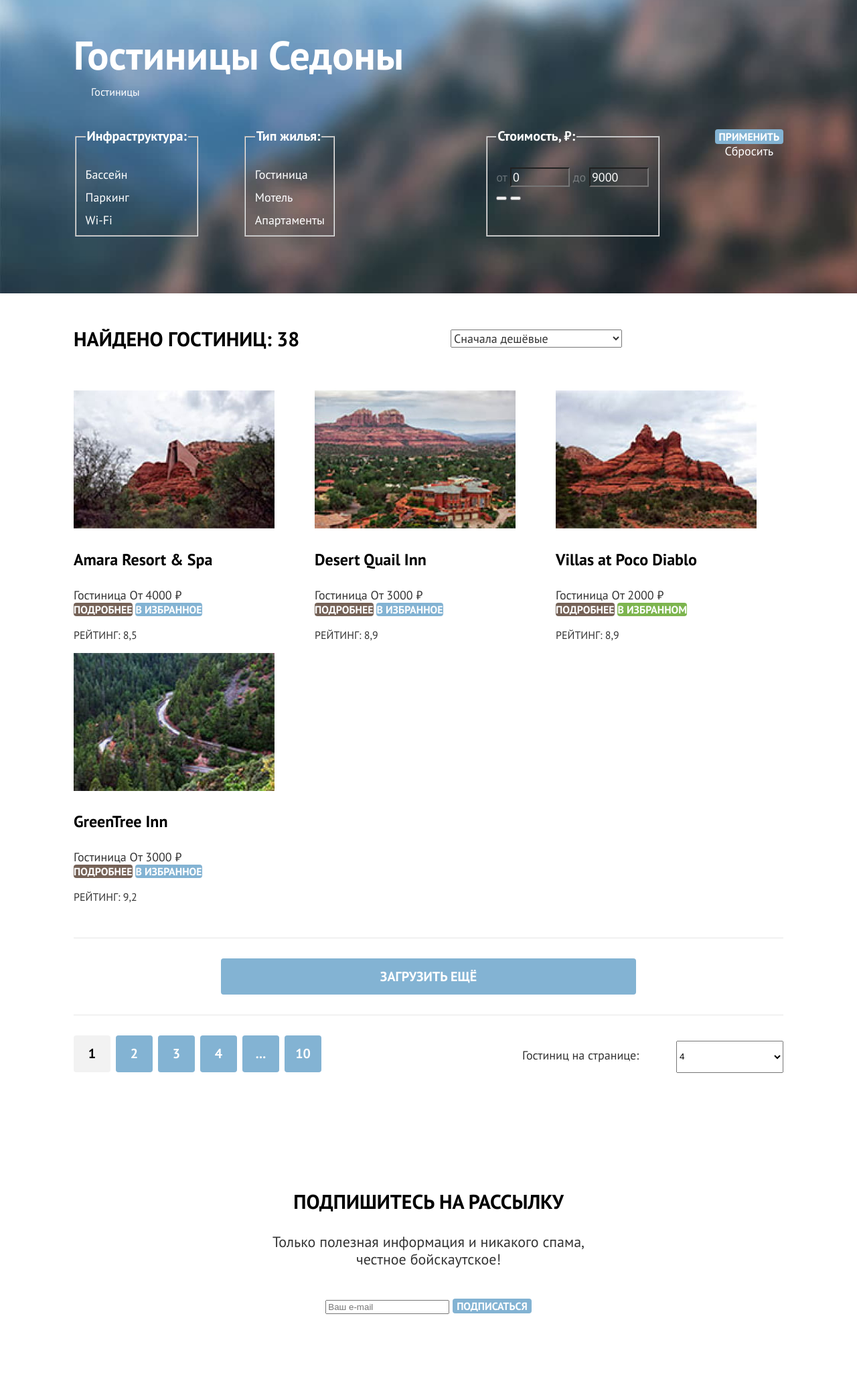
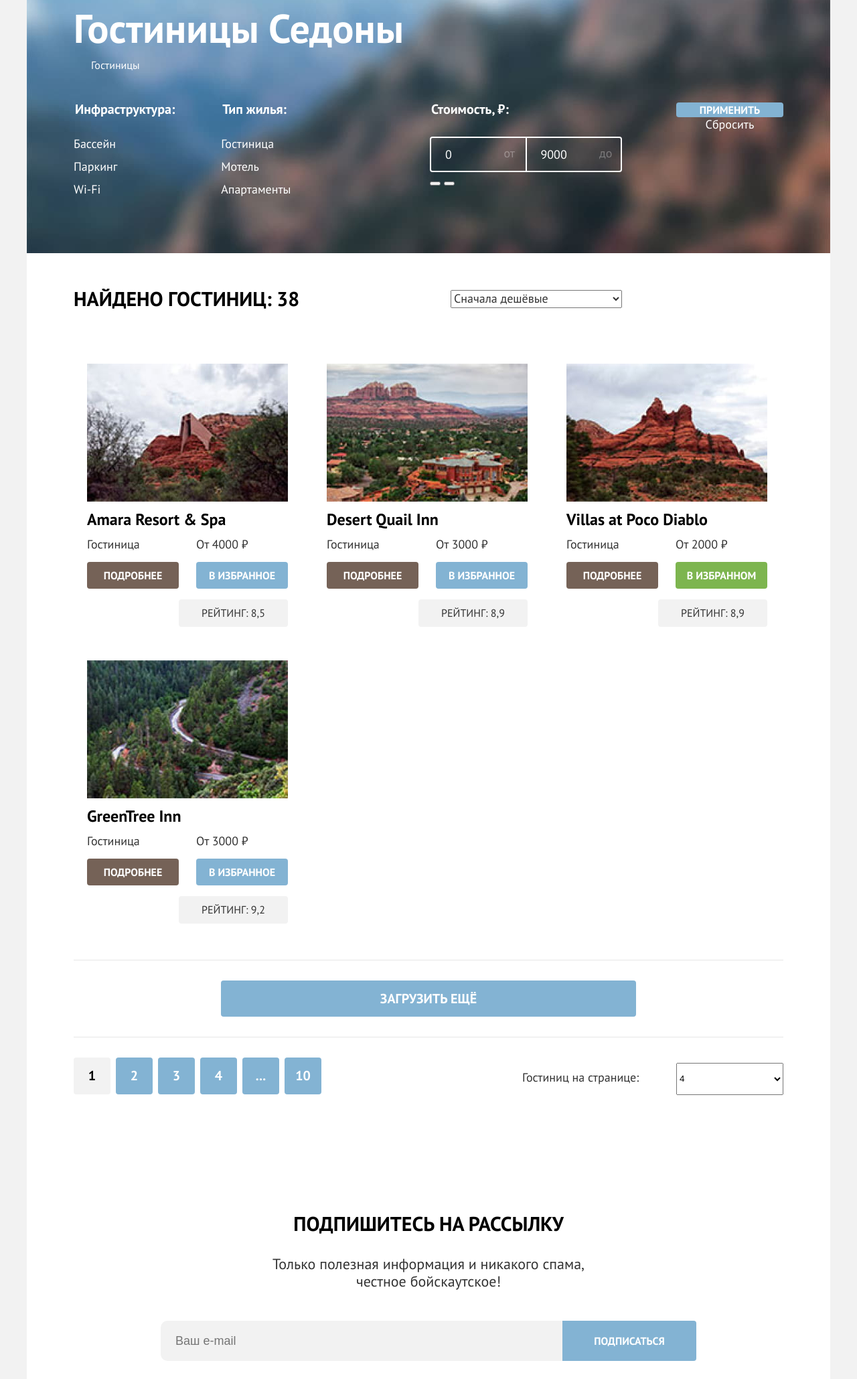
Before and after one commit to Vodopotam/sedona, a plain HTML site: page catalog.html in a window 1280 px wide. Shown: the part 95-2154 px from the top of the page at 67% size. Drawn offline with Linux system fonts and the light colour scheme.

Commit message:
small grids for components done

```diff
--- a/catalog.html
+++ b/catalog.html
@@ -6,12 +6,12 @@
     <title>Каталог гостиниц Седоны</title>
     <link rel="stylesheet" href="styles/styles.css" />
   </head>
-  <body>
+  <body class="page">
     <header class="page-header">
       <nav class="navigation">
         <a class="logo" href="index.html"
           ><img
-            class="logo"
+            class="logo-img"
             src="img/logo.svg"
             width="139"
             height="70"
@@ -155,15 +155,14 @@
                 </ul>
               </fieldset>
 
-              <fieldset class="catalog-filter-group">
+              <fieldset class="catalog-filter-group catalog-filter-group-price">
                 <legend class="catalog-filter-group-title">
                   Стоимость, ₽:
                 </legend>
 
                 <div class="filter-range">
-                  <label class="filter-range-label" for="filter-range-min">
-                    от </label
-                  ><input
+                  <label class="filter-range-label">
+                    <input
                       class="catalog-filter-input"
                       type="number"
                       name="min-price"
@@ -171,11 +170,10 @@
                       min="0"
                       max="10000"
                       step="100"
-                    id="filter-range-min"
-                  />
-                  <label class="filter-range-label" for="filter-range-max">
-                    до </label
-                  ><input
+                    /><span class="filter-range-text">от</span></label
+                  >
+                  <label class="filter-range-label">
+                    <input
                       class="catalog-filter-input"
                       type="number"
                       name="max-price"
@@ -183,8 +181,8 @@
                       min="0"
                       max="10000"
                       step="100"
-                    id="filter-range-max"
-                  />
+                    /><span class="filter-range-text">до</span></label
+                  >
 
                   <div class="filter-range-slider">
                     <div class="slider-bar">
@@ -259,7 +257,6 @@
 
           <ul class="product-list">
             <li class="product-card">
-              <a class="product-card-link" href="#">
               <img
                 class="product-card-image"
                 src="img/hotels/hotel-1.jpg"
@@ -268,27 +265,19 @@
                 alt="Вид из окна гостиницы Amara Resort & Spa"
               />
               <h4 class="product-card-title">Amara Resort & Spa</h4>
-              </a>
-              <div class="product-card-row">
               <span class="product-card-type">Гостиница</span>
               <span class="product-card-price">От 4000 ₽</span>
-              </div>
-              <div class="product-card-row">
               <a class="product-card-button button" href="#">Подробнее</a>
               <a class="product-card-button button-blue button" href="#"
                 >В избранное</a
               >
-              </div>
-              <div class="product-card-row">
               <p class="product-card-stars">
                 <span class="visually-hidden">4 звезды</span>
               </p>
               <p class="product-card-rating">Рейтинг: 8,5</p>
-              </div>
             </li>
 
             <li class="product-card">
-              <a class="product-card-link" href="#">
               <img
                 class="product-card-image"
                 src="img/hotels/hotel-2.jpg"
@@ -297,27 +286,19 @@
                 alt="Вид из окна гостиницы Desert Quail Inn"
               />
               <h4 class="product-card-title">Desert Quail Inn</h4>
-              </a>
-              <div class="product-card-row">
               <span class="product-card-type">Гостиница</span>
               <span class="product-card-price">От 3000 ₽</span>
-              </div>
-              <div class="product-card-row">
               <a class="product-card-button button" href="#">Подробнее</a>
               <a class="product-card-button button-blue button" href="#"
                 >В избранное</a
               >
-              </div>
-              <div class="product-card-row">
               <p class="product-card-stars">
                 <span class="visually-hidden">3 звезды</span>
               </p>
               <p class="product-card-rating">Рейтинг: 8,9</p>
-              </div>
             </li>
 
             <li class="product-card">
-              <a class="product-card-link" href="#">
               <img
                 class="product-card-image"
                 src="img/hotels/hotel-3.jpg"
@@ -326,29 +307,21 @@
                 alt="Вид из окна гостиницы Villas at Poco Diablo"
               />
               <h4 class="product-card-title">Villas at Poco Diablo</h4>
-              </a>
-              <div class="product-card-row">
               <span class="product-card-type">Гостиница</span>
               <span class="product-card-price">От 2000 ₽</span>
-              </div>
-              <div class="product-card-row">
               <a class="product-card-button button" href="#">Подробнее</a>
               <a
-                  class="product-card-button product-card-button--favourite button"
+                class="product-card-button button-blue product-card-button--favourite button"
                 href="#"
                 >В избранном</a
               >
-              </div>
-              <div class="product-card-row">
               <p class="product-card-stars">
                 <span class="visually-hidden">2 звезды</span>
               </p>
               <p class="product-card-rating">Рейтинг: 8,9</p>
-              </div>
             </li>
 
             <li class="product-card">
-              <a class="product-card-link" href="#">
               <img
                 class="product-card-image"
                 src="img/hotels/hotel-4.jpg"
@@ -357,23 +330,16 @@
                 alt="Вид из окна гостиницы GreenTree Inn"
               />
               <h4 class="product-card-title">GreenTree Inn</h4>
-              </a>
-              <div class="product-card-row">
               <span class="product-card-type">Гостиница</span>
               <span class="product-card-price">От 3000 ₽</span>
-              </div>
-              <div class="product-card-row">
               <a class="product-card-button button" href="#">Подробнее</a>
               <a class="product-card-button button-blue button" href="#"
                 >В избранное</a
               >
-              </div>
-              <div class="product-card-row">
               <p class="product-card-stars">
                 <span class="visually-hidden">2 звезды</span>
               </p>
               <p class="product-card-rating">Рейтинг: 9,2</p>
-              </div>
             </li>
           </ul>
 
@@ -444,7 +410,11 @@
           >
             <label
               ><span class="visually-hidden">Ваш e-mail</span
-              ><input type="email" name="email" placeholder="Ваш e-mail"
+              ><input
+                class="subscription-input"
+                type="email"
+                name="email"
+                placeholder="Ваш e-mail"
             /></label>
 
             <button class="button button-blue">Подписаться</button>
@@ -457,51 +427,6 @@
       <div class="page-footer-container">
         <section class="social-links">
           <ul class="social-list">
-            <li class="social-list-item">
-              <a class="social-link" href=""
-                ><span class="visually-hidden">twitter</span></a
-              >
-            </li>
-            <li class="social-list-item">
-              <a class="social-link" href=""
-                ><span class="visually-hidden">facebook</span></a
-              >
-            </li>
-            <li class="social-list-item">
-              <a class="social-link" href=""
-                ><span class="visually-hidden">youtube</span></a
-              >
-            </li>
-            <li class="social-list-item">
-              <a class="social-link" href=""
-                ><span class="visually-hidden">twitter</span></a
-              >
-            </li>
-            <li class="social-list-item">
-              <a class="social-link" href=""
-                ><span class="visually-hidden">facebook</span></a
-              >
-            </li>
-            <li class="social-list-item">
-              <a class="social-link" href=""
-                ><span class="visually-hidden">youtube</span></a
-              >
-            </li>
-            <li class="social-list-item">
-              <a class="social-link" href=""
-                ><span class="visually-hidden">twitter</span></a
-              >
-            </li>
-            <li class="social-list-item">
-              <a class="social-link" href=""
-                ><span class="visually-hidden">facebook</span></a
-              >
-            </li>
-            <li class="social-list-item">
-              <a class="social-link" href=""
-                ><span class="visually-hidden">youtube</span></a
-              >
-            </li>
             <li class="social-list-item">
               <a class="social-link" href=""
                 ><span class="visually-hidden">twitter</span></a
--- a/styles/styles.css
+++ b/styles/styles.css
@@ -16,11 +16,13 @@
 
 html {
   height: 100%;
+  background-color: #f2f2f2;
 }
 
-body {
+.page {
+  width: 1200px;
   min-height: 100%;
-  margin: 0;
+  margin: 0 auto;
   display: flex;
   flex-direction: column;
   font-family: "PT Sans", sans-serif;
@@ -81,6 +83,8 @@ button[type="reset"] {
 .logo {
   width: 140px;
   margin-right: 30px;
+  margin-bottom: -13px;
+  z-index: 1;
 }
 
 .navigation-list {
@@ -150,6 +154,19 @@ button[type="reset"] {
   background-repeat: no-repeat;
   background-size: 100% auto;
   min-height: 485px;
+  display: flex;
+  justify-content: center;
+}
+
+.main-promo::after {
+  content: "";
+  background-image: url("../img/main-text.svg");
+  background-repeat: no-repeat;
+  background-size: 100%;
+  width: 458px;
+  height: 352px;
+  display: block;
+  margin-top: 51px;
 }
 
 .page-main {
@@ -183,24 +200,24 @@ button[type="reset"] {
   margin-bottom: 17px;
 }
 
-.advantages-list-container {
-  width: 1200px;
-  margin: 0 auto;
-}
-
 .advantages-item-large-container {
   width: 100%;
   display: flex;
 }
 
 .advantages-list {
-  margin: 0;
+  display: grid;
+  grid-template-columns: repeat(3, 1fr);
   padding: 0;
   list-style-type: none;
-  display: flex;
-  flex-wrap: wrap;
   background-color: #fff;
   text-align: center;
+}
+
+.advantages-list-inner {
+  grid-column: 1/-1;
+  /* display: grid;
+  grid-template-columns: repeat(3, 400px); */
 }
 
 .advantages-item {
@@ -212,19 +229,29 @@ button[type="reset"] {
 .advantages-item-large {
   margin: 0;
   padding: 0;
-  display: flex;
-  flex-wrap: wrap;
+  display: grid;
+  grid-template-columns: repeat(3, 1fr);
+  grid-column: 1/-1;
   width: 100%;
   color: #333333;
   background-color: #83b3d3;
 }
 
+.advantages-item-large:nth-child(2) .advantages-item-img {
+  order: -1;
+}
+
+.advantages-item-img {
+  grid-column: span 2;
+  width: 100%;
+  object-fit: cover;
+}
+
 .advantages-item-large-info {
   padding: 97px 90px 87px;
-  width: 400px;
-  display: flex;
+  /* display: flex;
   flex-direction: column;
-  justify-content: center;
+  justify-content: center; */
 }
 
 .advantages-item:not(.advantages-item-large):nth-child(odd) {
@@ -305,13 +332,19 @@ button[type="reset"] {
   background-image: url("../img/subscribe_bg.jpg");
   background-repeat: no-repeat;
   background-size: 100% auto;
+  padding-top: 94px;
+  padding-bottom: 94px;
+}
+
+.subscription-form {
+  display: grid;
+  grid-template-columns: 1fr 200px;
+  height: 60px;
 }
 
 .subscription-container {
-  width: 720px;
+  width: 800px;
   margin: 0 auto;
-  padding-top: 94px;
-  padding-bottom: 94px;
 }
 
 .subscription-title {
@@ -332,6 +365,25 @@ button[type="reset"] {
   color: #ffffff;
 }
 
+.subscription-input {
+  width: 100%;
+  height: 100%;
+  border: none;
+  background-color: #f2f2f2;
+  border-top-left-radius: 10px;
+  border-bottom-left-radius: 10px;
+  font-weight: 400;
+  font-size: 18px;
+  line-height: 26px;
+  padding: 0;
+  padding-left: 22px;
+}
+
+.subscription-form .button {
+  border-top-left-radius: 0;
+  border-bottom-left-radius: 0;
+}
+
 /* Footer */
 .page-footer-container {
   padding-top: 40px;
@@ -341,6 +393,7 @@ button[type="reset"] {
   display: flex;
   justify-content: space-between;
   align-items: center;
+  gap: 30px;
 }
 
 .social-list {
@@ -389,6 +442,7 @@ button[type="reset"] {
   line-height: 78px;
   font-weight: 700;
   color: #ffffff;
+  margin: 0;
   margin-bottom: 5px;
 }
 
@@ -420,6 +474,17 @@ button[type="reset"] {
 .catalog-filter {
   display: flex;
 }
+
+.catalog-filter-group {
+  margin: 0;
+  padding: 0;
+  border: none;
+}
+
+/* .catalog-filter-group-price {
+  width: 287px;
+} */
+
 .catalog-filter-group-title {
   margin: 0;
   margin-bottom: 30px;
@@ -455,9 +520,36 @@ button[type="reset"] {
   font-size: 18px;
   color: #ffffff;
   background-color: transparent;
+  border: none;
+}
+
+.filter-range {
+  width: 287px;
+  display: grid;
+  grid-template-columns: repeat(2, 1fr);
 }
 
 .filter-range-label {
+  padding: 12px 14px 12px 19px;
+  display: grid;
+  grid-template-columns: auto 18px;
+  border: 2px solid #ffffff;
+  border-radius: 4px;
+}
+
+.filter-range-label:first-child {
+  border-top-right-radius: 0;
+  border-bottom-right-radius: 0;
+  border-right-width: 1px;
+}
+
+.filter-range-label:nth-child(2) {
+  border-top-left-radius: 0;
+  border-bottom-left-radius: 0;
+  border-left-width: 1px;
+}
+
+.filter-range-text {
   opacity: 0.3;
 }
 
@@ -465,6 +557,10 @@ button[type="reset"] {
   display: flex;
   flex-direction: column;
   margin-left: 81px;
+}
+
+.catalog-filter-buttons .button {
+  width: 160px;
 }
 
 /* Catalog */
@@ -523,9 +619,9 @@ button[type="reset"] {
 }
 
 .product-list {
-  display: flex;
-  flex-wrap: wrap;
-  justify-content: space-between;
+  display: grid;
+  grid-template-columns: repeat(3, 340px);
+  gap: 10px 18px;
   margin: 0;
   margin-bottom: 34px;
   padding: 0;
@@ -533,21 +629,34 @@ button[type="reset"] {
 }
 
 .product-card {
+  box-sizing: border-box;
+  padding: 20px;
+  display: grid;
+  grid-template-columns: 1fr 26px 1fr;
+  row-gap: 16px;
+  grid-template-areas:
+    "image image image"
+    "title title title"
+    "type . price"
+    "more . select"
+    "stars rating rating";
   width: 340px;
 }
 
-.product-card-link {
-  text-decoration: none;
+.product-card-image {
+  width: 100%;
+  height: 100%;
+  grid-area: image;
+  margin: 0 auto;
+  object-fit: cover;
 }
 
 .product-card-title {
+  margin: 0;
+  grid-area: title;
   font-size: 24px;
   font-weight: 700;
   color: #000000;
-}
-
-.product-card-row {
-  width: 100%;
 }
 
 .product-card-type,
@@ -556,10 +665,38 @@ button[type="reset"] {
   color: #333333;
 }
 
+.product-card-type {
+  grid-area: type;
+}
+
+.product-card-price {
+  grid-area: price;
+}
+
+.product-card-stars {
+  grid-area: stars;
+}
+
 .product-card-rating {
+  /* width: 160px; */
+  margin: 0;
+  background-color: #f2f2f2;
+  grid-area: rating;
   font-size: 16px;
   color: #333333;
   text-transform: uppercase;
+  border-radius: 4px;
+  text-align: center;
+  padding: 10px 0;
+}
+
+.product-card-button {
+  grid-area: more;
+  padding: 10px 0;
+}
+
+.product-card-button.button-blue {
+  grid-area: select;
 }
 
 .product-card-button--favourite {
```
Also changed, not shown: index.html (+10 -9 lines). Lines whose indentation alone changed are shown as unchanged.
